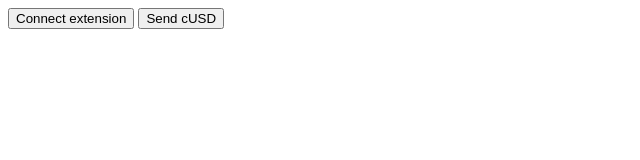
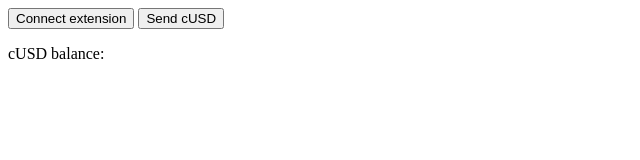
Before and after one commit to critesjosh/celo-transactions-lesson, a website with bundled scripts: page webpage/index.html in a window 1280 px wide. Shown: the whole page, without its empty margins (0-640 px from the left). Built offline with nearby package versions, Linux system fonts and the light colour scheme.

Commit message:
Update index.html

```diff
--- a/webpage/index.html
+++ b/webpage/index.html
@@ -12,6 +12,8 @@
         Send cUSD
     </button>
 
+    <p>cUSD balance: <span id="balance"></span></p>
+
     <script src="bundle.js"></script>
   </body>
 </html>
```
